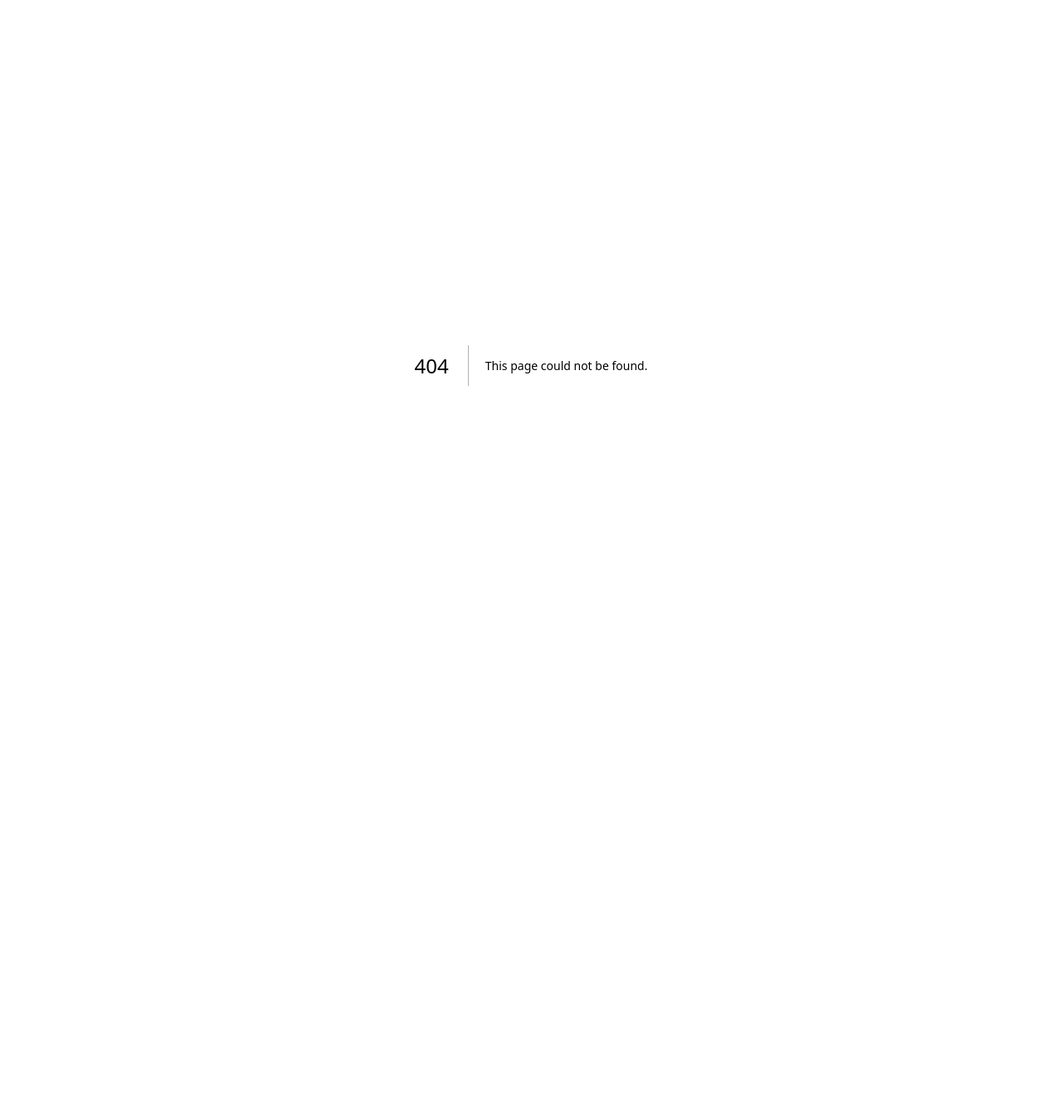
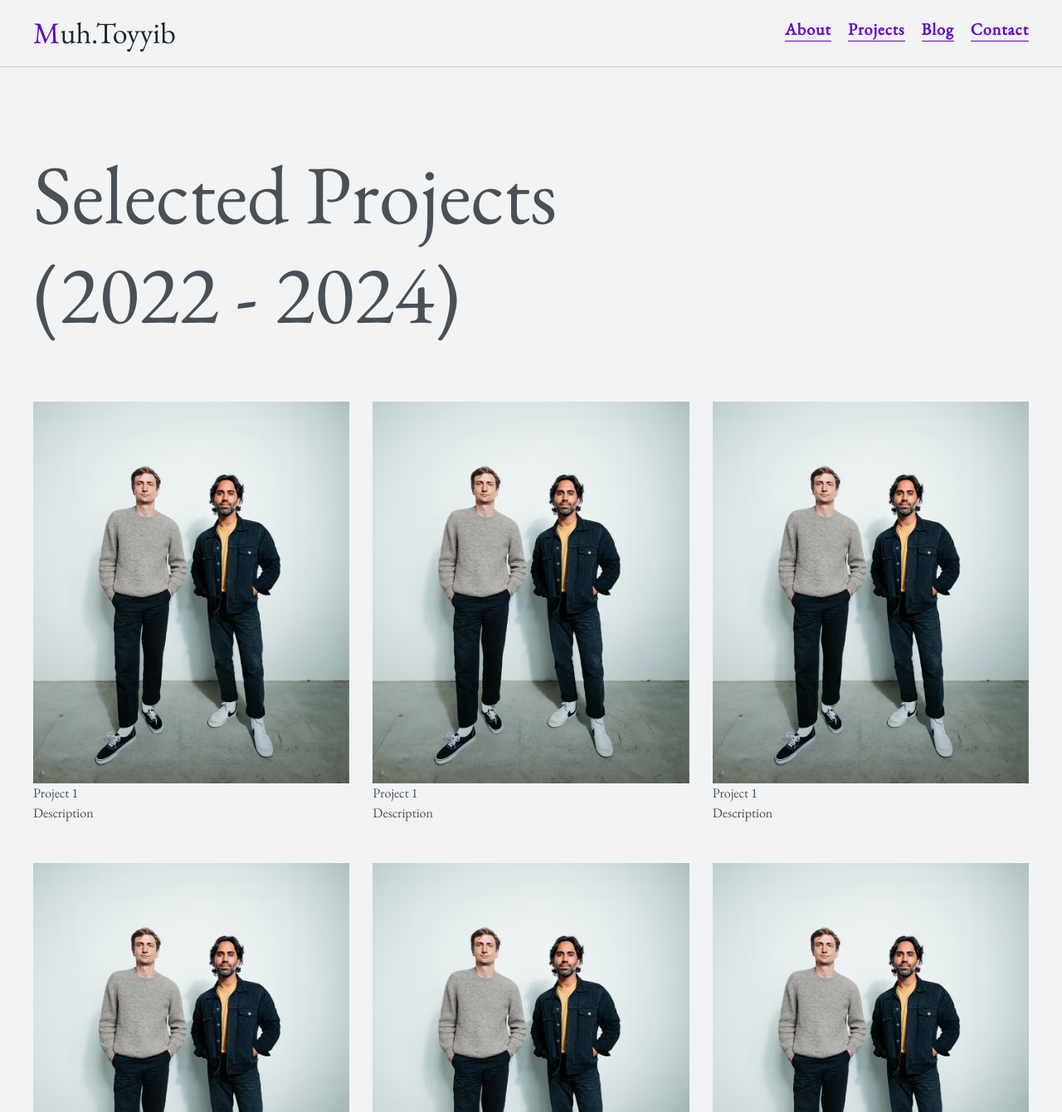
Before and after one commit to Muhtoyyib/akande-olalekan-toheeb, a Next.js app: page /projects in a window 1280 px wide. Before the commit this address had no page. Shown: the top 1340 px of the page at 83% size. Before the commit the page ends 840 px from the top, so only its background shows below. Built offline with nearby package versions, Linux system fonts and the light colour scheme.

Commit message:
Portfolio page

```diff
--- /dev/null
+++ b/app/projects/page.js
@@ -0,0 +1,7 @@
+import Projects from "@/components/Projects/Projects";
+
+const page = () => {
+  return <Projects />;
+};
+
+export default page;
--- a/components/Footer/Footer.js
+++ b/components/Footer/Footer.js
@@ -8,8 +8,9 @@ const Footer = () => {
   return (
     <div className=" w-[95%] mx-auto border-t border-t-[#adb5bd] space-y-12">
       <div className="flex flex-col md:flex-row md:items-center md:justify-between mt-20 md:space-y-0 space-y-5">
-        <div className="flex flex-col md:flex-row md:items-center md:gap-x-12 md:space-y-0 space-y-5">
+        <div className="flex flex-col md:flex-row md:items-center md:gap-x-40 md:space-y-0 space-y-5">
           <ul className="block" data-aos="zoom-in-up">
+            <p className="text-[var(--nav-color)] text-3xl pb-3">Menu</p>
             <li>
               <Link
                 href={`/about`}
@@ -27,7 +28,7 @@ const Footer = () => {
                 href={`/blog`}
                 className={`block text-[var(--faded-text)] hover:text-[var(--nav-color)] text-[28px] pb-2 ${pathname === `/blog` ? "text-[var(--foreground)] font-extrabold" : ""}`}
               >
-                Project
+                Blog
               </Link>
               <Link
                 href={`/contact`}
@@ -39,9 +40,10 @@ const Footer = () => {
           </ul>
 
           <ul data-aos="zoom-in-up">
+            <p className="text-[var(--nav-color)] text-3xl pb-3">Socials</p>
             <li>
               <Link
-                href={`/https://github.com/Muhtoyyib`}
+                href={`https://github.com/Muhtoyyib`}
                 target="_blank"
                 className="block text-[var(--faded-text)] hover:text-[var(--nav-color)] text-[28px] pb-2"
               >
--- a/components/Navigation/Navigation.js
+++ b/components/Navigation/Navigation.js
@@ -27,9 +27,9 @@ const Navigation = () => {
       </div>
 
       <div
-        className={`${showMenu ? `flex` : `hidden`} justify-between p-5 absolute top-0 bg-[var(--background)] w-full -ml-5`}
+        className={`${showMenu ? `flex` : `hidden`} justify-between px-5 py-14 absolute top-0 bg-[var(--background)] w-full -ml-5`}
       >
-        <ul className={`md:flex  ${showMenu ? `block` : `hidden`} `}>
+        <ul className={`md:flex  ${showMenu ? `block` : `hidden`} space-y-5`}>
           <li className="mb-2">
             <Link
               className=" text-[20px] text-[var(--nav-color)] pb-[1px] tracking-wider border-b border-b-[var(--nav-color)]  hover:border-b-[var(--nav-hover)] hover:text-[var(--nav-hover)] hover:font-[900] font-bold"
--- /dev/null
+++ b/components/ProjectCards/ProjectCard.css
@@ -0,0 +1,7 @@
+.link {
+  display: none;
+}
+
+.container:hover .link {
+  display: block;
+}
--- /dev/null
+++ b/components/ProjectCards/ProjectCard.js
@@ -0,0 +1,43 @@
+"use client";
+
+import { useState } from "react";
+
+import Image from "next/image";
+import Link from "next/link";
+
+import { ArrowUpRight } from "@phosphor-icons/react/dist/ssr";
+
+import "./ProjectCard.css";
+
+const ProjectCard = () => {
+  const [showLink, setShowLink] = useState(false);
+
+  const handleShowLink = () => {
+    setShowLink((prevState) => !prevState);
+  };
+
+  return (
+    <div className="relative container">
+      <Image
+        src={`/Images/test.avif`}
+        width={800}
+        height={800}
+        alt="project"
+        className="z-20 hover:z-0"
+        onTouchMove={handleShowLink}
+      />
+      <h3>Project 1</h3>
+      <p>Description</p>
+
+      <Link
+        href={``}
+        target="_blank"
+        className="absolute top-1/2 left-1/2 transform -translate-x-1/2 -translate-y-1/2 link bg-[var(--background)] p-7 rounded-full"
+      >
+        <ArrowUpRight size={64} className="text-[var(--foreground)]" />
+      </Link>
+    </div>
+  );
+};
+
+export default ProjectCard;
--- /dev/null
+++ b/components/Projects/Projects.js
@@ -0,0 +1,90 @@
+"use client";
+
+import { useState } from "react";
+
+import Navigation from "../Navigation/Navigation";
+import Footer from "../Footer/Footer";
+import ContactModal from "../ContactModal/ContactModal";
+import ProjectCard from "../ProjectCards/ProjectCard";
+
+import { ArrowRight } from "@phosphor-icons/react/dist/ssr";
+
+const Projects = () => {
+  const [showModal, setShowModal] = useState(false);
+
+  const handleShowModal = () => {
+    setShowModal((prevState) => !prevState);
+
+    window.scrollTo({
+      top: 0,
+      behavior: "smooth",
+    });
+  };
+
+  return (
+    <>
+      <Navigation />
+
+      <div className={`${showModal ? "blur-sm" : ""} mt-36 px-10`}>
+        <h3
+          className="md:text-[100px] md:leading-[100px] w-full text-[50px] md:text-left text-center"
+          data-aos="zoom-in-up"
+        >
+          Selected Projects <br />
+          <span className="pt-5 block">(2022 - 2024)</span>
+        </h3>
+
+        {/* Project grid */}
+        <div className="mt-20 grid grid-cols-1 grid-rows-1 md:grid-cols-3 md:grid-rows-2 gap-x-7 gap-y-12">
+          <ProjectCard />
+          <ProjectCard />
+          <ProjectCard />
+          <ProjectCard />
+          <ProjectCard />
+          <ProjectCard />
+        </div>
+
+        {/* CTA */}
+        <div className="mt-24 px-10 relative">
+          <h2
+            className="text-center pb-1 text-3xl border-b border-b-[#868e96] mb-14 md:w-[15%] w-full mx-auto"
+            data-aos="zoom-in-up"
+          >
+            Schedule a call
+          </h2>
+
+          <h3
+            className="md:text-[85px] md:leading-[85px] text-[45px] md:w-[70%] w-full"
+            data-aos="zoom-in-up"
+          >
+            Turning Ideas into Reality with fine design and development. Got a
+            project?
+          </h3>
+
+          <button
+            data-aos="zoom-in-up"
+            type="button"
+            className="text-[var(--nav-color)] flex items-center md:text-[100px] text-[40px] md:gap-x-1 gap-x-2 md:mt-10 md:mr-10 mt-12
+        md:float-right hover:border-b-2 hover:border-b-[var(--foreground)] hover:text-[var(--foreground)]"
+            onClick={handleShowModal}
+          >
+            <ArrowRight
+              size={100}
+              className="text-inherit hover:text-inherit"
+            />
+            <span>Let&apos;s Collab</span>
+          </button>
+        </div>
+
+        {/* Footer */}
+        <div className="md:mt-52 mt-28">
+          <Footer />
+        </div>
+      </div>
+
+      {showModal && <ContactModal handleModal={handleShowModal} />}
+    </>
+  );
+};
+
+export default Projects;
```
Also changed, not shown: public/Images/test.avif (added).
